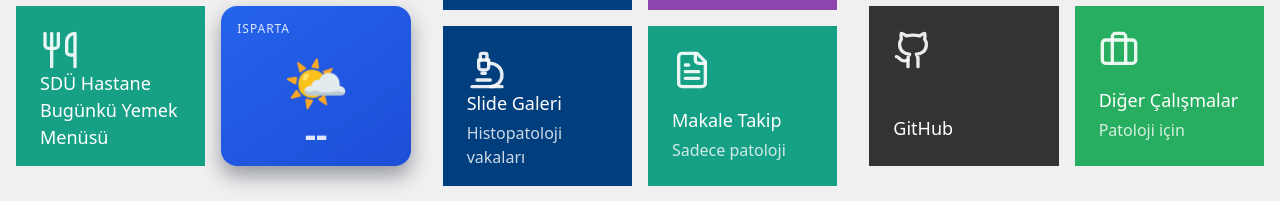
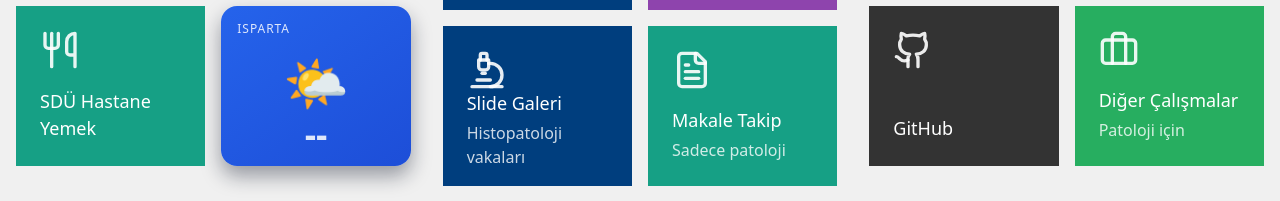
Before and after one commit to metinciris/metinciriscomtr, a React (Vite) app: page / in a window 1280 px wide. Shown: the part 706-907 px from the top of the page. Built offline with nearby package versions, Linux system fonts and the light colour scheme; no server answers.

Commit message:
Update Home.tsx

```diff
--- a/src/pages/Home.tsx
+++ b/src/pages/Home.tsx
@@ -351,7 +351,7 @@ export function Home({ onNavigate }: HomeProps) {
                 onClick={() => onNavigate('nobetci-eczane')}
               />
               <MetroTile
-                title="SDÜ Hastane Bugünkü Yemek Menüsü"
+                title="SDÜ Hastane Yemek"
                 subtitle=""
                 icon={<Utensils size={40} />}
                 color="bg-[#16A085]"
```
